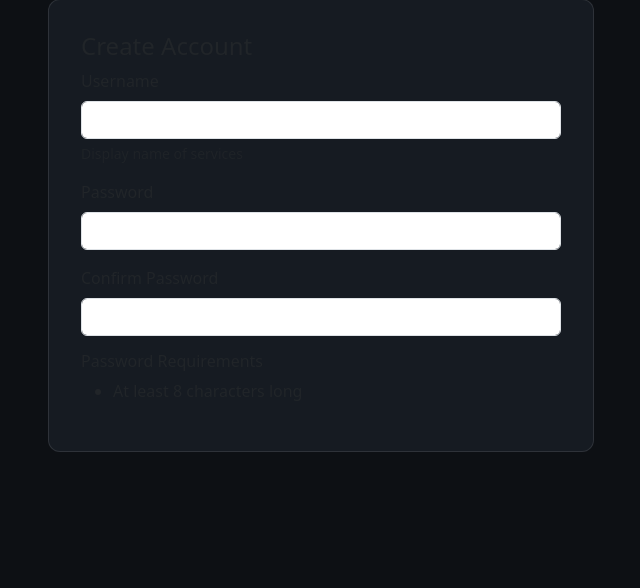
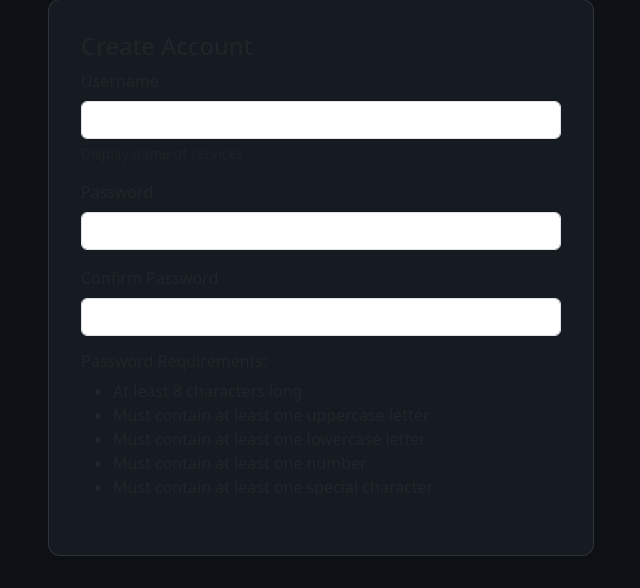
Before and after one commit to onur-CK/SkillFlow, a Django app: template skillflow/templates/sign-up.html in a window 1280 px wide. Shown: the part 263-851 px from the top of the page, without its empty margins (319-959 px from the left). Before the commit the page ends 715 px from the top, so only its background shows below. Run offline with Django 5.2, Linux system fonts and the light colour scheme; the template is opened without the code that fills it, so the values that code supplies are empty.

Commit message:
add  the requirements list to our sign up form password requirements

```diff
--- a/skillflow/templates/sign-up.html
+++ b/skillflow/templates/sign-up.html
@@ -115,13 +115,16 @@
                             <input type="password" class="form-control custom-input" id="confirm-password" required>
                         </div>
 
-                            <div>
-                                <h6>Password Requirements</h6>
-                                <ul class="requirements-list">
-                                    <li>At least 8 characters long</li>
-                                </ul>
-                            </div>
-                        </form>
+                        <div class="mb-4">
+                            <h6 class="requirements-title">Password Requirements:</h6>
+                            <ul class="requirements-list">
+                                <li>At least 8 characters long</li>
+                                <li>Must contain at least one uppercase letter</li>
+                                <li>Must contain at least one lowercase letter</li>
+                                <li>Must contain at least one number</li>
+                                <li>Must contain at least one special character</li>
+                            </ul>
+                        </div>
                     </div>
                 </div>
             </div>
```
